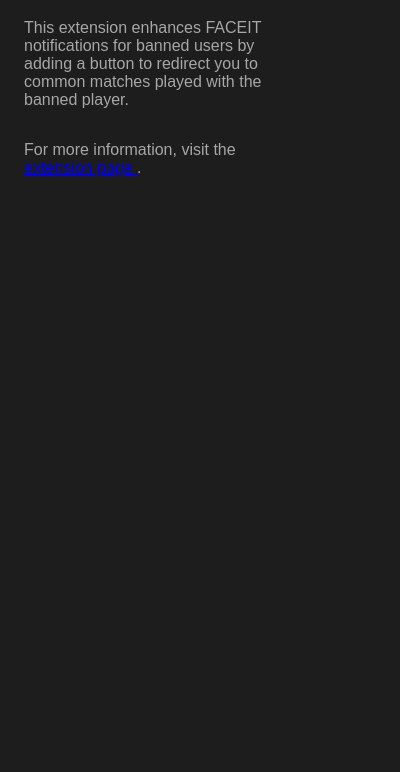
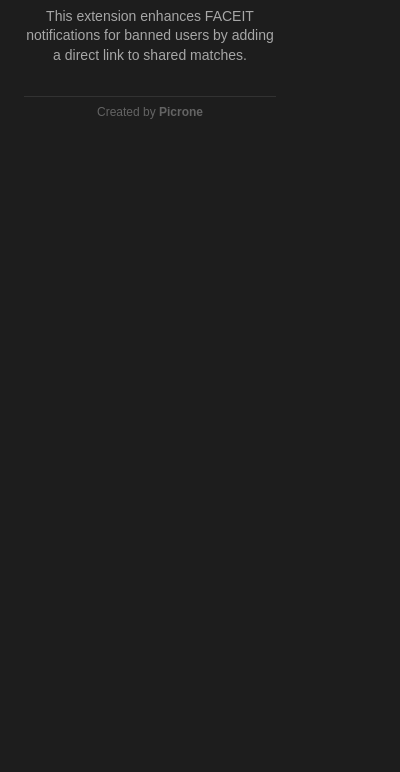
Before and after one commit to AmarSmajlovic/faceit-check-mate, a browser extension: page public/popup.html in a window 400 px wide. Shown: the part 72-844 px from the top of the page. Drawn offline with Linux system fonts and the light colour scheme.

Commit message:
Add branding: Created by Picrone

```diff
--- a/public/popup.html
+++ b/public/popup.html
@@ -3,7 +3,7 @@
 <head>
   <meta charset="UTF-8">
   <meta name="viewport" content="width=device-width, initial-scale=1.0">
-  <title>FACEIT Check Mat</title>
+  <title>FACEIT Check Mate</title>
   <style>
     body {
       font-family: Arial, sans-serif;
@@ -14,27 +14,36 @@
       padding: 16px 24px;
       border-radius: 2px;
       color: rgb(167, 167, 167);
-      height: "auto";
-      overflow: hidden;
-      text-overflow: ellipsis;
       display: flex;
       flex-direction: column;
-      -webkit-box-align: center;
       align-items: center;
+      text-align: center;
     }
-
+    .footer {
+      margin-top: 16px;
+      font-size: 12px;
+      color: rgb(100, 100, 100);
+      border-top: 1px solid rgb(50, 50, 50);
+      padding-top: 8px;
+      width: 100%;
+    }
+    a {
+        color: rgb(255, 85, 0);
+        text-decoration: none;
+    }
+    a:hover {
+        text-decoration: underline;
+    }
   </style>
 </head>
 <body>
-  <h3>FACEIT Check Mate</h3>
-  <p>
-    This extension enhances FACEIT notifications for banned users by adding a button to redirect you to common matches played with the banned player.
+  <h3 style="color: white; margin-bottom: 8px;">FACEIT Check Mate</h3>
+  <p style="font-size: 14px; line-height: 1.4;">
+    This extension enhances FACEIT notifications for banned users by adding a direct link to shared matches.
   </p>
-  <p>
-    For more information, visit the
-    <a href="https://chrome.google.com/webstore/detail/faceit-check-mate" target="_blank">
-      extension page
-    </a>.
-  </p>
+  <div class="footer">
+    Created by <b>Picrone</b>
+  </div>
 </body>
+
 </html>
```
Also changed, not shown: public/manifest.json.
